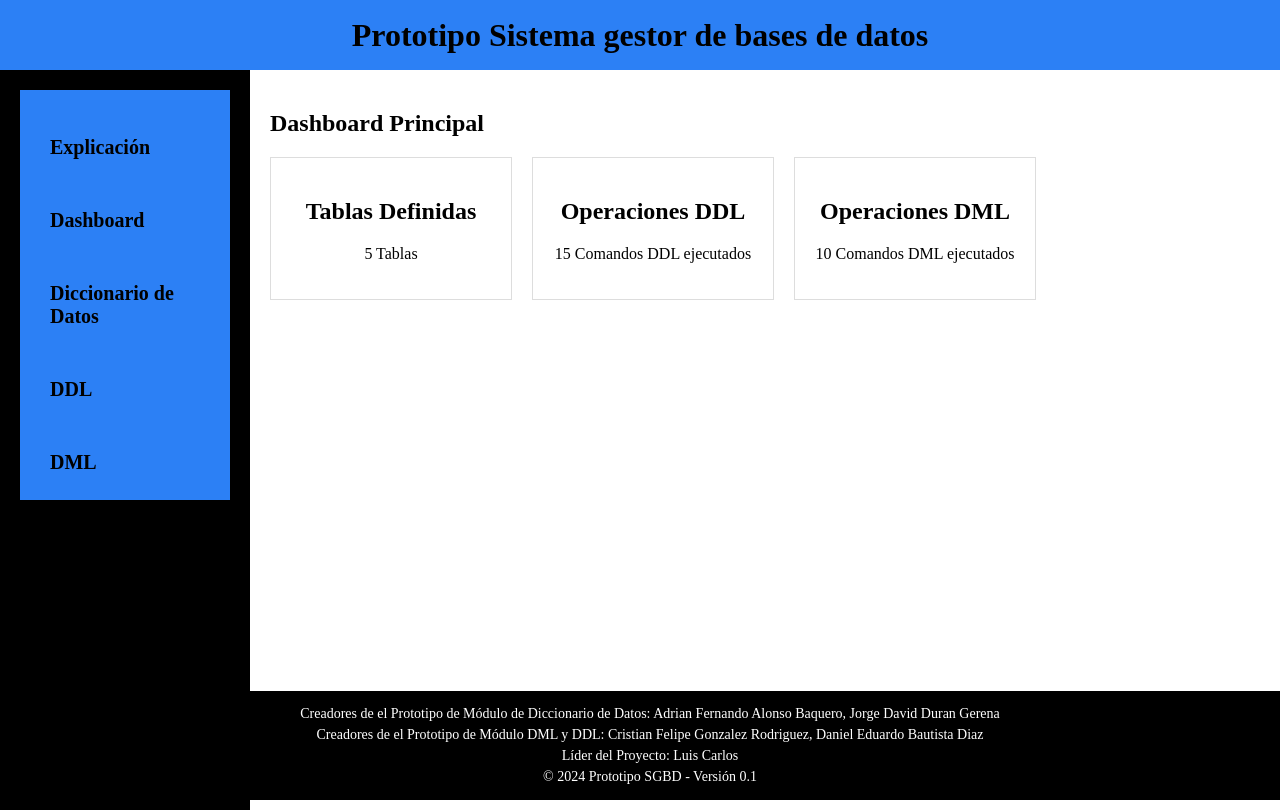
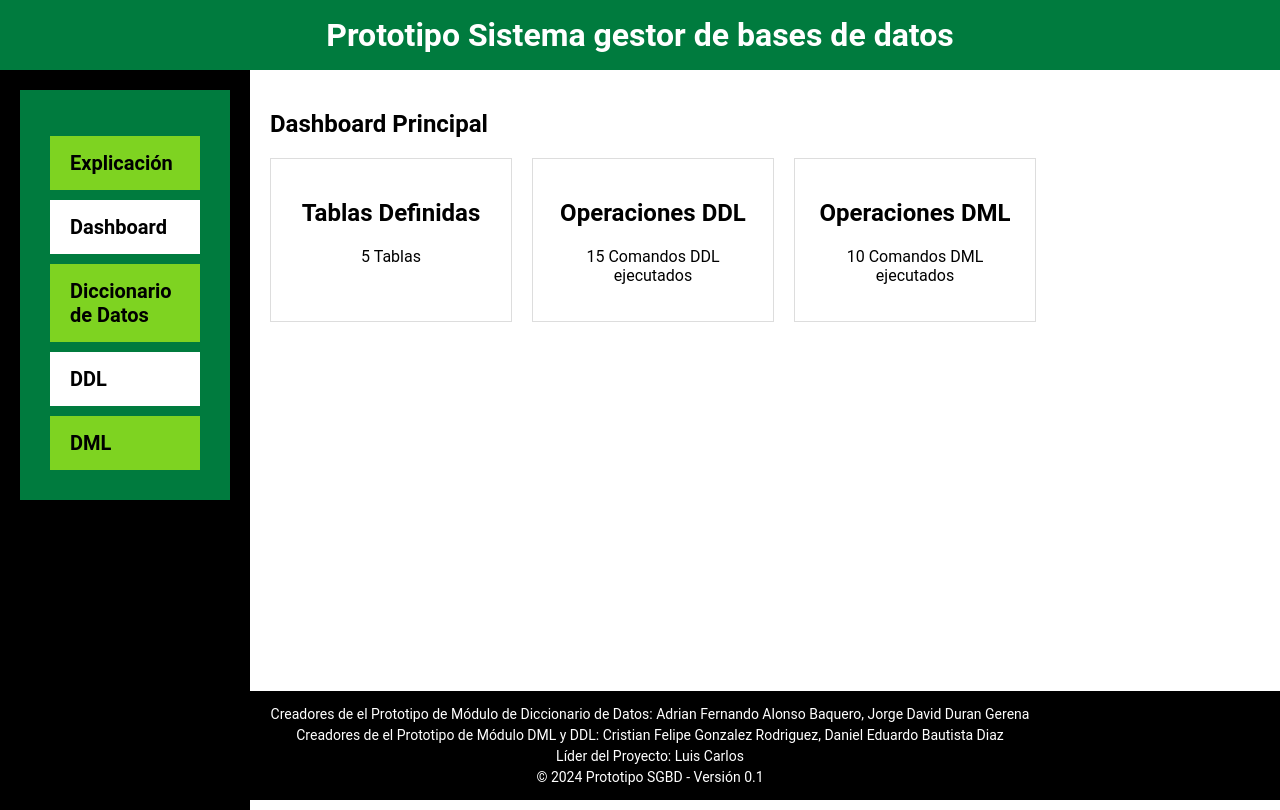
Before and after one commit to SGBD-Udec/vistas, a React (Vite) app: page / in a window 1280 px wide. Built offline with nearby package versions, Linux system fonts and the light colour scheme.

Commit message:
cambios de colores y fuente

```diff
--- a/package.json
+++ b/package.json
@@ -10,6 +10,7 @@
     "preview": "vite preview"
   },
   "dependencies": {
+    "install": "^0.13.0",
     "react": "^18.3.1",
     "react-dom": "^18.3.1",
     "react-router-dom": "^6.26.2"
--- a/src/assets/App.css
+++ b/src/assets/App.css
@@ -1,6 +1,10 @@
 .app {
     display: flex;
     flex-direction: column;
+  }
+
+  body {
+    font-family: 'Roboto', sans-serif; /* fuente de la letra */
   }
 
   .main-content {
@@ -13,33 +17,63 @@
   }
 
   .header {
-    background-color: #333;
-    color: white;
+    background-color: #ffffff; /* color de donde */
+    color: rgb(255, 255, 255);
     padding: 10px;
     text-align: center;
   }
 
   .sidebar {
     background-color: #f4f4f4;
+    padding: 20px;
     width: 200px;
-    padding: 20px;
   }
 
   .sidebar ul {
-    list-style: none;
+    list-style-type: none;
     padding: 0;
   }
 
   .sidebar ul li {
-    margin-bottom: 10px;
+    margin: 10px 0;
   }
 
   .sidebar ul li a {
     text-decoration: none;
-    color: #333;
+    font-weight: bold;
+    font-size: 20px;
+    display: block;
+    padding:15px 20px;
+    width: calc(100% - 40px);
+
   }
 
-  .card-container {
+  .link-explicacion a {
+    background-color: #7ED321;
+    color: black;
+  }
+
+  .link-dashboard a {
+    background-color: rgb(255, 255, 255);
+    color: white;
+  }
+
+  .link-diccionario a {
+    background-color: #7ED321;
+    color: black;
+  }
+
+  .link-ddl a {
+    background-color: rgb(255, 255, 255);
+    color: white;
+  }
+
+  .link-dml a {
+    background-color: #7ED321;
+    color: white;
+  }
+
+.card-container {
     display: flex;
     gap: 20px;
   }
@@ -63,11 +97,11 @@
   }
 
   .form-group {
-    margin-bottom: 10px;
+    margin-bottom: 40px;
   }
 
   button {
-    background-color: #333;
+    background-color: #000000; /* color del boton enviar */
     color: white;
     padding: 10px;
     border: none;
@@ -91,11 +125,11 @@ html, body, #root {
   justify-content: center; /* Centrar horizontalmente */
   align-items: center;    /* Centrar verticalmente */
   height: 50px;           /* Altura del header (ajusta según sea necesario) */
-  background-color: #2c80f5; /* Color de fondo (opcional) */
+  background-color: #007B3E; /* Color de fondo (opcional) */
 }
 .header h1 {
   margin: 0;
-  color: rgb(0, 0, 0);           /* Eliminar margen por defecto del h1 */
+  color: rgb(255, 255, 255);           /* Eliminar margen por defecto del h1 */
 }
 
 .main {
@@ -121,13 +155,13 @@ aside {
 }
 
 .sidebar {
-  background-color: #2c80f5;
+  background-color: #007B3E;
   width: 150px;
   padding: 30px;
   height: 350px
 }
 .sidebar ul li {
-  margin-bottom: 50px; /* Ajusta el espacio entre los elementos de la lista */
+  margin-bottom: 0px; /* Ajusta el espacio entre los elementos de la lista */
 }
 
 .sidebar ul li a {
--- a/src/components/Sidebar.jsx
+++ b/src/components/Sidebar.jsx
@@ -5,12 +5,11 @@ function Sidebar() {
   return (
     <nav className="sidebar">
       <ul>
-        <li><Link to="/tutorial">Explicación</Link></li>
-        <li><Link to="/">Dashboard</Link></li>
-        <li><Link to="/data-dictionary">Diccionario de Datos</Link></li>
-        <li><Link to="/ddl">DDL</Link></li>
-        <li><Link to="/dml">DML</Link></li>
-
+        <li className="link-explicacion"><Link to="/tutorial">Explicación</Link></li>
+        <li className="link-dashboard"><Link to="/">Dashboard</Link></li>
+        <li className="link-diccionario"><Link to="/data-dictionary">Diccionario de Datos</Link></li>
+        <li className="link-ddl"><Link to="/ddl">DDL</Link></li>
+        <li className="link-dml"><Link to="/dml">DML</Link></li>
       </ul>
     </nav>
   );
```
Also changed, not shown: 1 other file (tests, documents, lock files or other folders).
